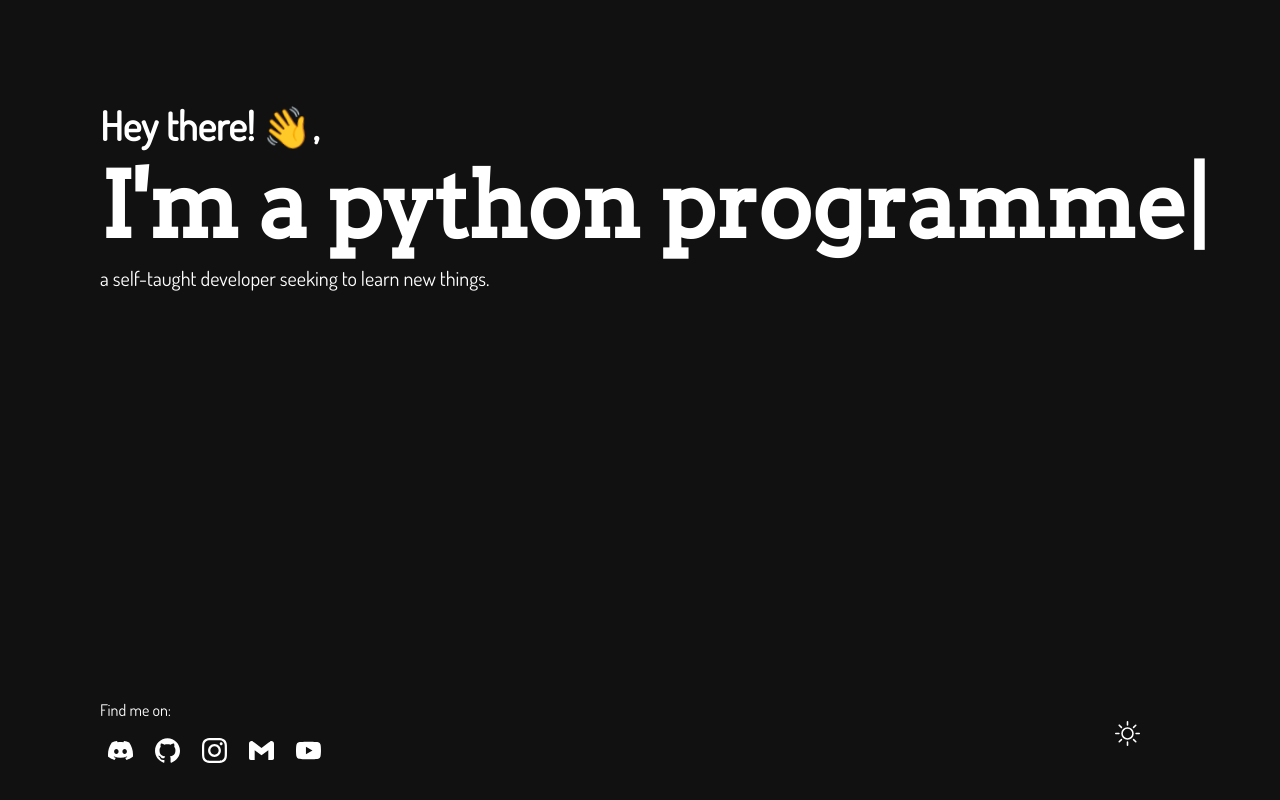
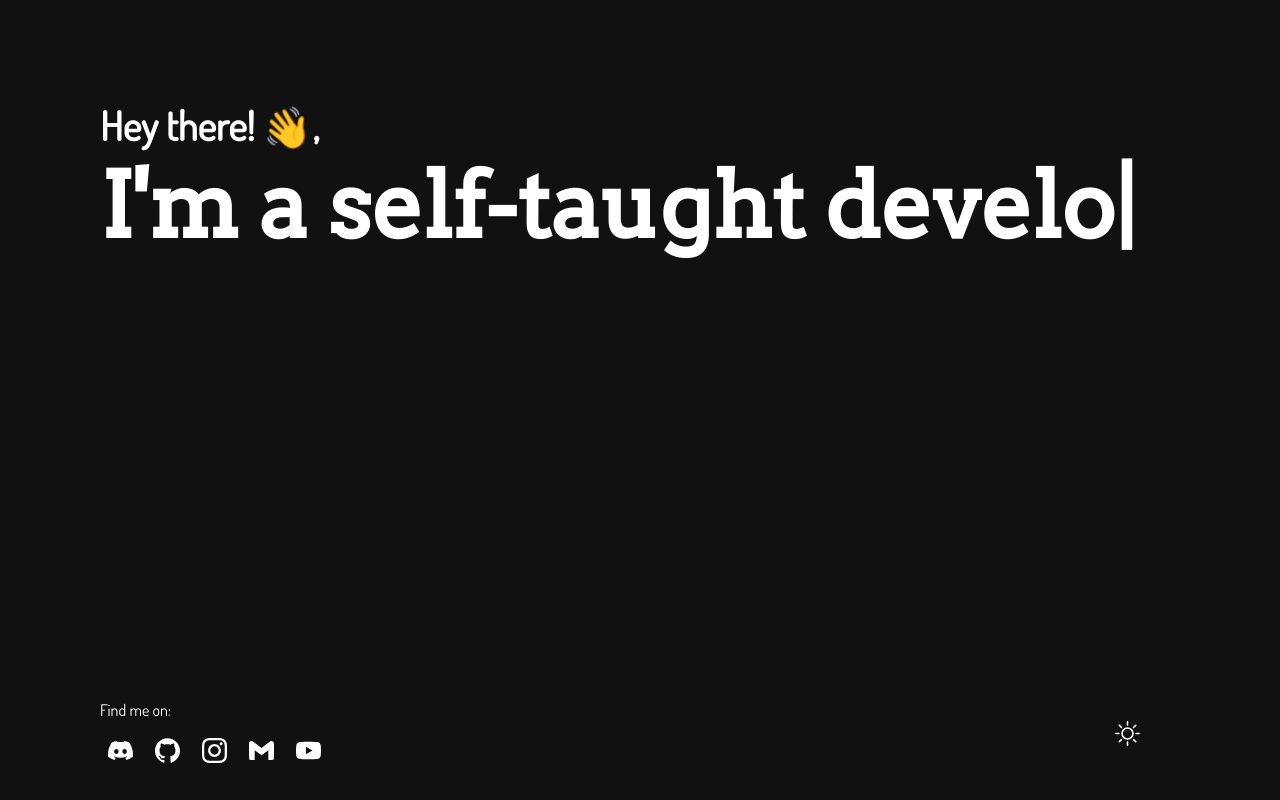
Before and after one commit to kulothunganug/kulothunganug.github.io, a React (Vite) app: page / in a window 1280 px wide. Built offline with nearby package versions, Linux system fonts and the light colour scheme.

Commit message:
Update Body.jsx

```diff
--- a/src/page/Body.jsx
+++ b/src/page/Body.jsx
@@ -11,11 +11,9 @@ const Body = () => (
       strings={[
         "I'm Kulothungan.",
         "I'm a student.",
-        "I'm a python programmer.",
-        "I'm a Javascript developer.",
+        "I'm a self-taught developer.",
       ]}
     />
-    <P>a self-taught developer seeking to learn new things.</P>
   </Container>
 );
 
@@ -47,15 +45,6 @@ const H2 = styled.h2`
   }
 `;
 
-const P = styled.p`
-  font-size: 20px;
-  transition: color 0.25s ease-in;
-
-  @media only screen and (max-width: 600px) {
-    font-size: 17px;
-  }
-`;
-
 const wave = keyframes`
   0% { transform: rotate( 0.0deg) }
   10% { transform: rotate(14.0deg) }
```
